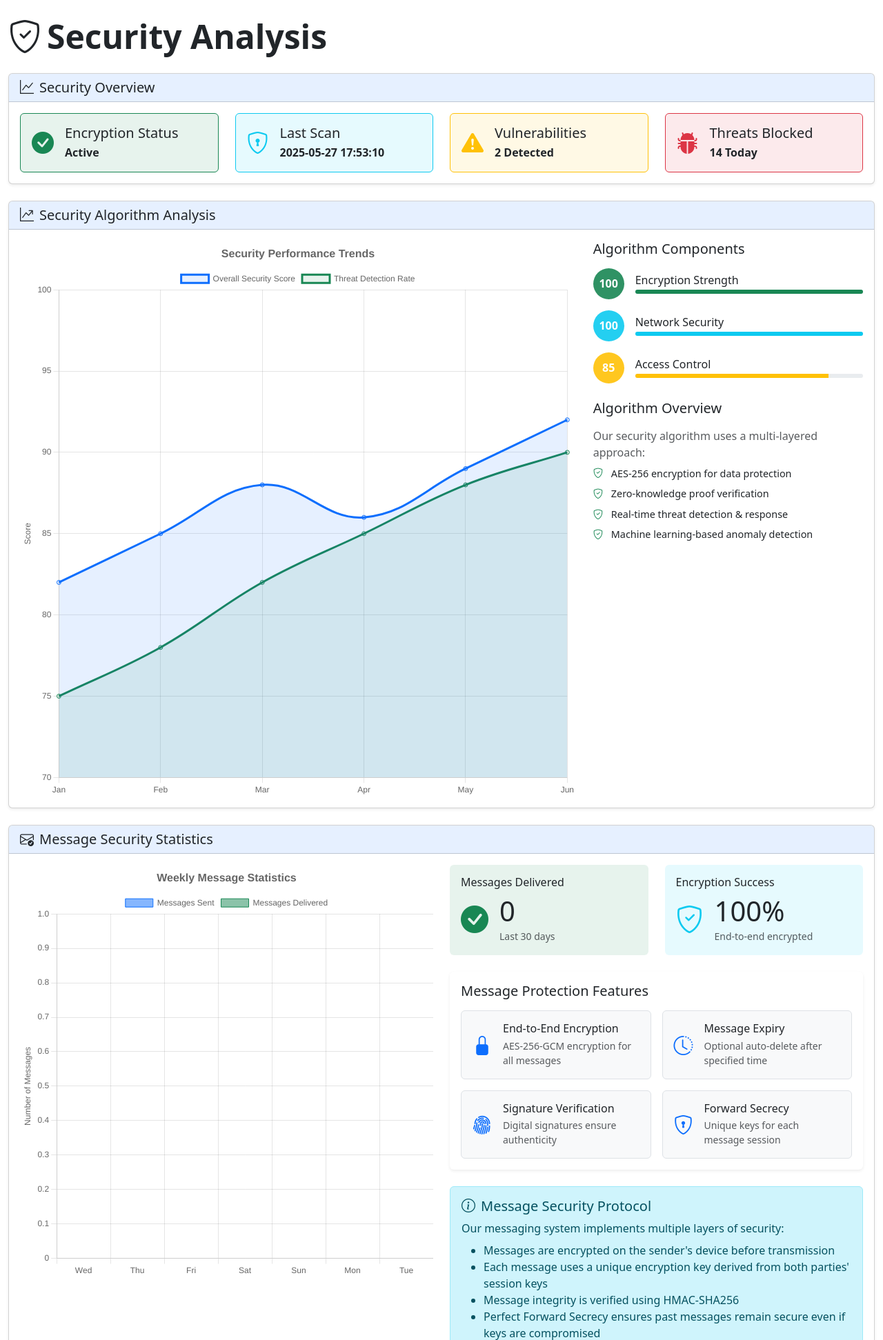
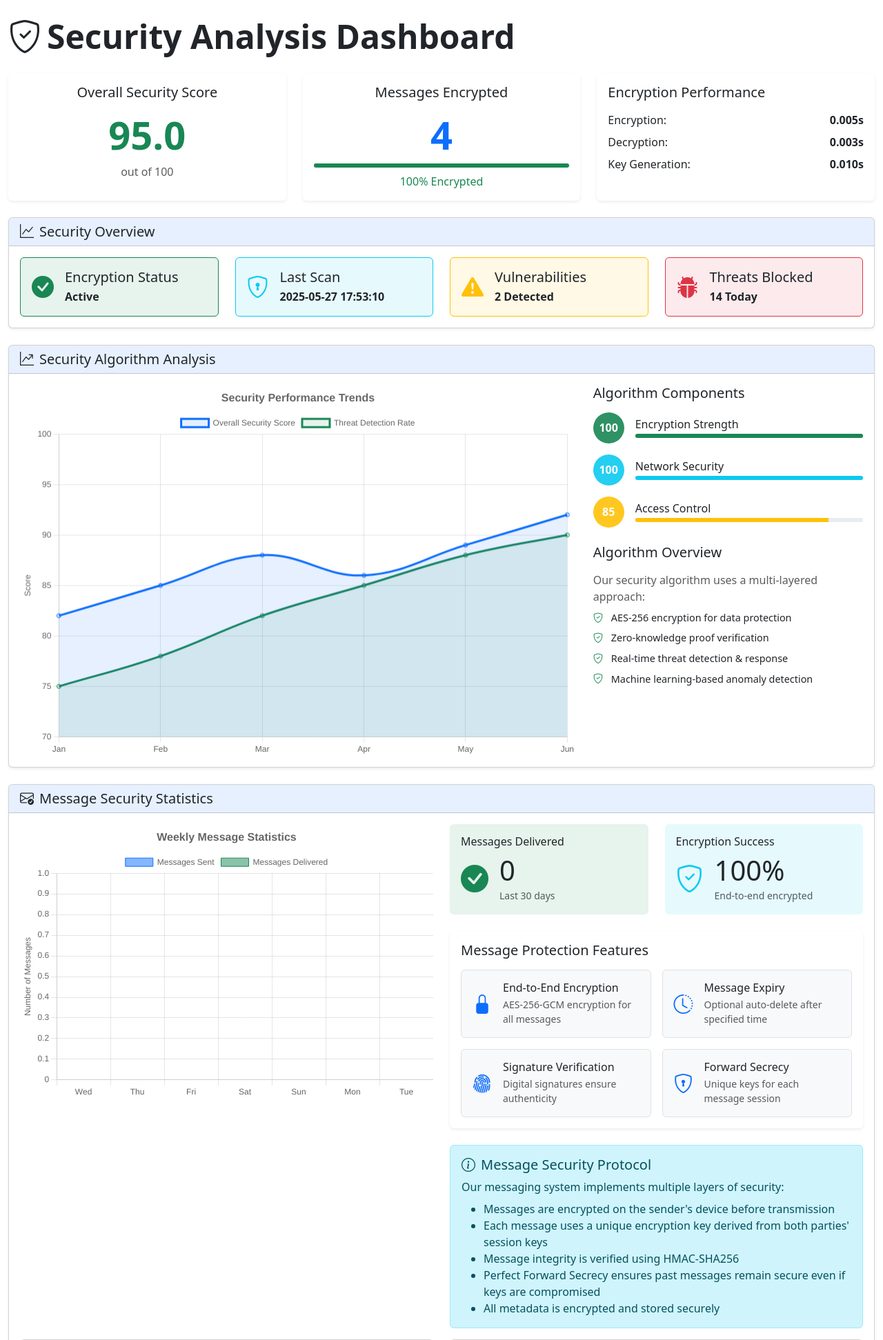
Before and after one commit to mithrangowda07/HybridCommunication, a Flask app: page /security-analysis in a window 1280 px wide. Shown: the part 56-1999 px from the top of the page at 69% size. Run offline with Flask 3, Linux system fonts and the light colour scheme; the visitor is signed in with stand-in values (Sample User, id 1); data that the repository does not hold is empty; some libraries are stand-ins or nearby versions.

Commit message:
first commit

```diff
--- a/app/templates/main/security_analysis.html
+++ b/app/templates/main/security_analysis.html
@@ -5,8 +5,54 @@
     <div class="row">
         <div class="col-12">
             <h1 class="display-5 fw-bold mb-4">
-                <i class="bi bi-shield-check me-2"></i>Security Analysis
+                <i class="bi bi-shield-check me-2"></i>Security Analysis Dashboard
             </h1>
+
+            <!-- Security Overview Cards -->
+            <div class="row g-4 mb-4">
+                <div class="col-md-4">
+                    <div class="card h-100 border-0 shadow-sm">
+                        <div class="card-body text-center">
+                            <h3 class="h5 mb-3">Overall Security Score</h3>
+                            <div class="display-4 fw-bold text-success mb-2">95.0</div>
+                            <p class="text-muted mb-0">out of 100</p>
+                        </div>
+                    </div>
+                </div>
+
+                <div class="col-md-4">
+                    <div class="card h-100 border-0 shadow-sm">
+                        <div class="card-body text-center">
+                            <h3 class="h5 mb-3">Messages Encrypted</h3>
+                            <div class="display-4 fw-bold text-primary mb-2">4</div>
+                            <div class="progress" style="height: 6px;">
+                                <div class="progress-bar bg-success" role="progressbar" style="width: 100%" aria-valuenow="100" aria-valuemin="0" aria-valuemax="100"></div>
+                            </div>
+                            <p class="text-success mt-2 mb-0">100% Encrypted</p>
+                        </div>
+                    </div>
+                </div>
+
+                <div class="col-md-4">
+                    <div class="card h-100 border-0 shadow-sm">
+                        <div class="card-body">
+                            <h3 class="h5 mb-3">Encryption Performance</h3>
+                            <div class="d-flex justify-content-between align-items-center mb-2">
+                                <span>Encryption:</span>
+                                <span class="fw-bold">0.005s</span>
+                            </div>
+                            <div class="d-flex justify-content-between align-items-center mb-2">
+                                <span>Decryption:</span>
+                                <span class="fw-bold">0.003s</span>
+                            </div>
+                            <div class="d-flex justify-content-between align-items-center">
+                                <span>Key Generation:</span>
+                                <span class="fw-bold">0.010s</span>
+                            </div>
+                        </div>
+                    </div>
+                </div>
+            </div>
 
             <div class="card shadow-sm mb-4">
                 <div class="card-header bg-primary bg-opacity-10">
@@ -93,7 +139,7 @@
                 <div class="card-body">
                     <div class="row">
                         <div class="col-lg-8">
-                            <canvas id="securityScoreChart" height="300"></canvas>
+                            <canvas id="securityScoreChart" height="200"></canvas>
                         </div>
                         <div class="col-lg-4">
                             <h3 class="h5 mb-3">Algorithm Components</h3>
@@ -178,7 +224,7 @@
                 <div class="card-body">
                     <div class="row">
                         <div class="col-lg-6">
-                            <canvas id="messageStatsChart" height="300"></canvas>
+                            <canvas id="messageStatsChart" height="200"></canvas>
                         </div>
                         <div class="col-lg-6">
                             <div class="row g-4">
```
Also changed, not shown: app/static/uploads/Screenshot_from_2025-05-06_13-58-09.png (added), app/static/uploads/images_18.jpeg (added), instance/app.db, 3 other files.
